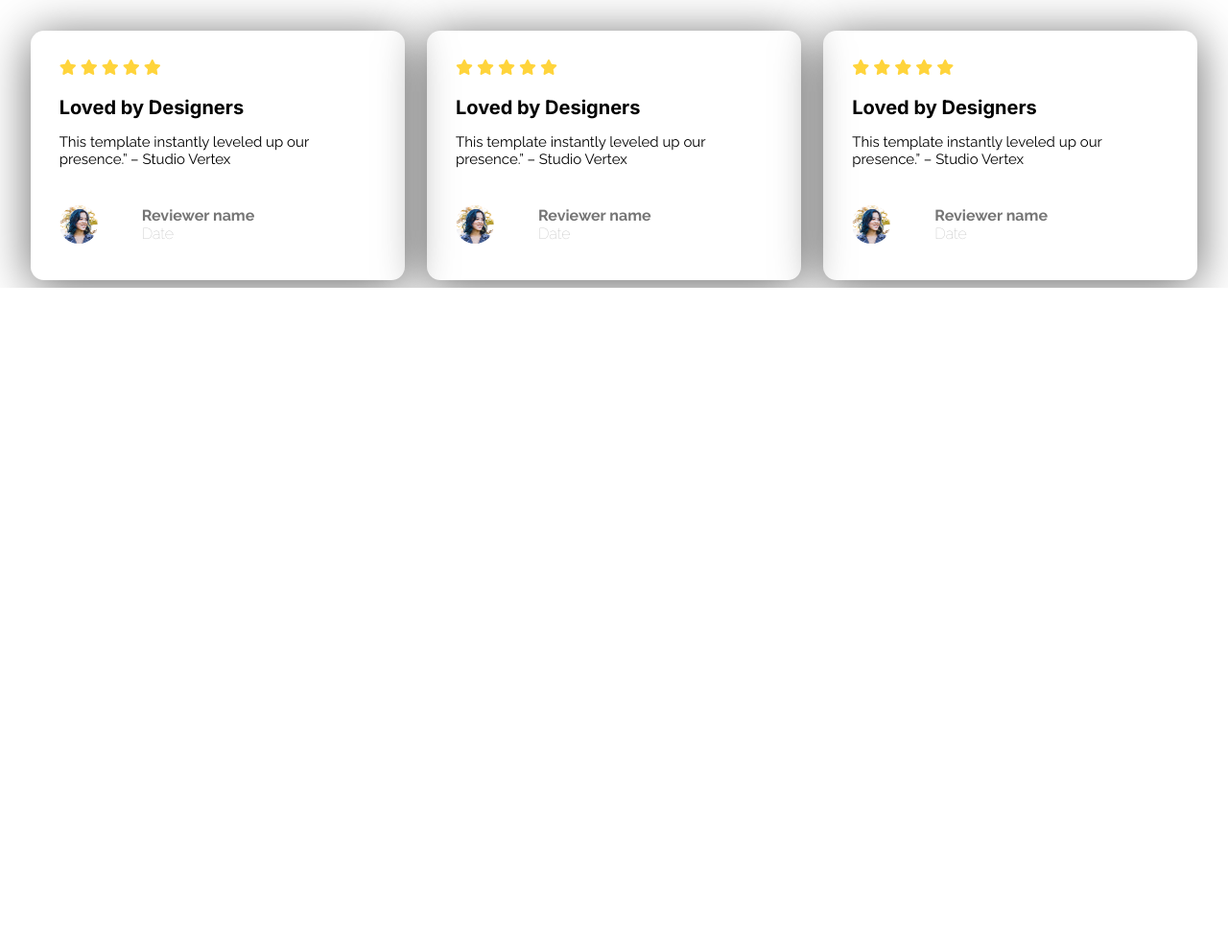
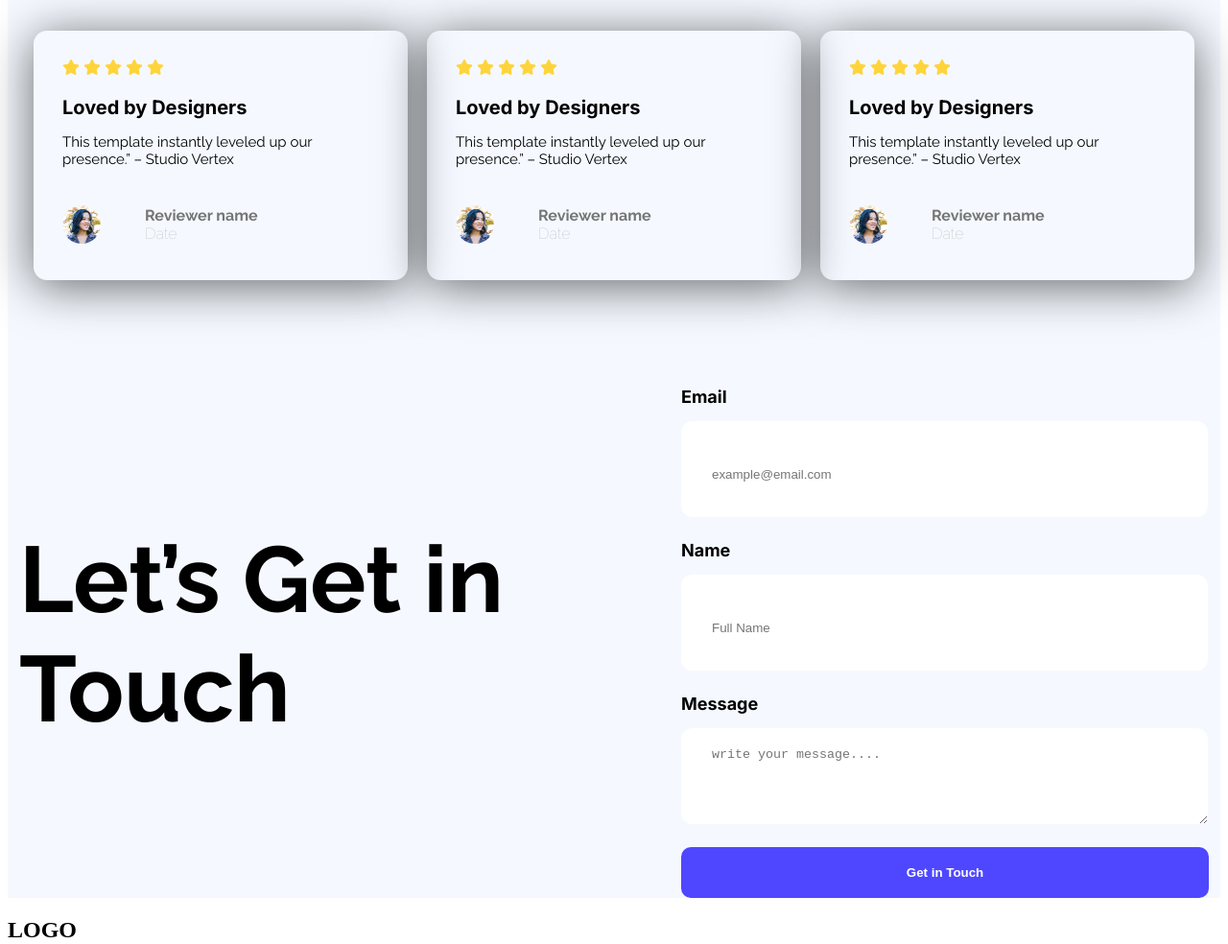
Before and after one commit to chyaiman/assignment-1-repo, a plain HTML site: page index.html in a window 1280 px wide. Shown: the part 1816-2800 px from the top of the page at 96% size. Before the commit the page ends 2116 px from the top, so only its background shows below. Drawn offline with Linux system fonts and the light colour scheme.

Commit message:
finished form part

```diff
--- a/CSS/styles.css
+++ b/CSS/styles.css
@@ -14,7 +14,12 @@
   font-style: normal;
 }
 /* common styles */
+.bg-color-all {
+  background-color: #f5f9ff;
+}
+/*  */
 
+/*  */
 main {
   max-width: 1240px; /* or whatever the total width of your content is */
   margin: 0 auto;
@@ -92,16 +97,32 @@ header {
   font-size: 16px;
   font-weight: bold;
   margin-top: 37px;
+  transition: all 0.2s ease;
+  white-space: nowrap;
+}
+
+.stayfocused:hover {
+  background-color: antiquewhite;
+  color: black;
+  border: 1px solid black;
 }
 
 /* action part style */
 
 .action {
   display: flex;
+  /* margin-top: 116px; */
+  justify-content: space-between;
+
+  /* gap: 203px; */
+  /* justify-content: center; */
+}
+
+.text-part {
   margin-top: 116px;
-  /* justify-content: space-between; */
-
-  gap: 203px;
+}
+.image-part {
+  margin-top: 116px;
 }
 .action-text {
   font-family: "Raleway", sans-serif;
@@ -151,7 +172,7 @@ header {
   /* max-width: 900px; */
   margin-top: 116px;
   /* width: 100%; */
-  width: 800px;
+  /* width: 800px; */
   padding: 50px 142px 50px 142px;
 }
 .statistics li {
@@ -244,5 +265,60 @@ header {
 
 .user-reviews {
   display: flex;
-  justify-content: space-around;
+  gap: 20px;
+  flex-wrap: wrap;
+  justify-content: center;
 }
+
+.get-in-touch {
+  padding: 0px;
+  display: flex;
+  gap: 115px;
+  /* justify-content: center; */
+  align-items: center;
+  justify-content: space-between;
+  /* justify-content: flex-end; */
+  margin-top: 93px;
+}
+
+.touch-text {
+  font-family: "Raleway", sans-serif;
+  font-weight: bold;
+  font-size: 97px;
+  width: 528px;
+}
+
+.form-fields {
+  font-family: "Inter", sans-serif;
+  font-size: 18px;
+  font-weight: 800px;
+  margin-bottom: 15px;
+}
+
+section input[type="text"],
+section input[type="email"],
+section textarea {
+  height: 70px;
+  border-radius: 12px;
+  background-color: white;
+  color: black;
+  display: block;
+  width: 497px;
+  padding: 20px 20px 10px 32px;
+  margin-bottom: 24px;
+  border: none;
+}
+
+.gettinginbutton {
+  text-align: center;
+  width: 550px;
+  padding: 19px 201px 19px 201px;
+  transition: all 0.2s ease;
+  white-space: nowrap;
+}
+
+.gettinginbutton:hover {
+  background-color: antiquewhite;
+  color: black;
+  border: 1px solid black;
+}
--- a/index.html
+++ b/index.html
@@ -38,6 +38,7 @@
         <button class="btn-primary stayfocused">Stay Focused</button>
       </div>
     </header>
+    <div class="bg-color-all">
       <main>
         <!-- see it in action part  -->
 
@@ -82,7 +83,8 @@
               </div>
               <h3 class="user-rvw-heading">Loved by Designers</h3>
               <p class="user-review-txt">
-              This template instantly leveled up our presence.” – Studio Vertex
+                This template instantly leveled up our presence.” – Studio
+                Vertex
               </p>
               <div class="user-image-name">
                 <img class="user-icon-image" src="./Assets/avatar.png" alt="" />
@@ -104,7 +106,8 @@
               </div>
               <h3 class="user-rvw-heading">Loved by Designers</h3>
               <p class="user-review-txt">
-              This template instantly leveled up our presence.” – Studio Vertex
+                This template instantly leveled up our presence.” – Studio
+                Vertex
               </p>
               <div class="user-image-name">
                 <img class="user-icon-image" src="./Assets/avatar.png" alt="" />
@@ -126,7 +129,8 @@
               </div>
               <h3 class="user-rvw-heading">Loved by Designers</h3>
               <p class="user-review-txt">
-              This template instantly leveled up our presence.” – Studio Vertex
+                This template instantly leveled up our presence.” – Studio
+                Vertex
               </p>
               <div class="user-image-name">
                 <img class="user-icon-image" src="./Assets/avatar.png" alt="" />
@@ -138,7 +142,43 @@
             </div>
           </div>
         </section>
+
+        <section class="get-in-touch">
+          <div class="text">
+            <h2 class="touch-text">Let’s Get in Touch</h2>
+          </div>
+
+          <form action="">
+            <h3 class="form-fields">Email</h3>
+            <input type="email" name="" id="" placeholder="example@email.com" />
+            <h3 class="form-fields">Name</h3>
+
+            <input type="text" name="" id="" placeholder="Full Name" />
+            <h3 class="form-fields">Message</h3>
+            <textarea
+              name=""
+              id=""
+              cols="30"
+              rows="10"
+              placeholder="write your message...."
+            ></textarea>
+            <button class="btn-primary gettinginbutton">Get in Touch</button>
+          </form>
+        </section>
       </main>
-    <footer></footer>
+    </div>
+    <footer class="footer-section">
+      <h2 class="footer-logo">LOGO</h2>
+      <p class="footer-description">
+        Ready to elevate your online presence? Contact us today to discuss your
+        project and discover how we can bring your vision to life.
+      </p>
+      <ul class="footer-navigation-bar">
+        <li><a href="index.html">Home</a></li>
+        <li><a href="about.html">About</a></li>
+        <li><a href="actions.html">How It Works</a></li>
+        <li><a href="services.html">Services</a></li>
+      </ul>
+    </footer>
   </body>
 </html>
```
Lines whose indentation alone changed are shown as unchanged.
